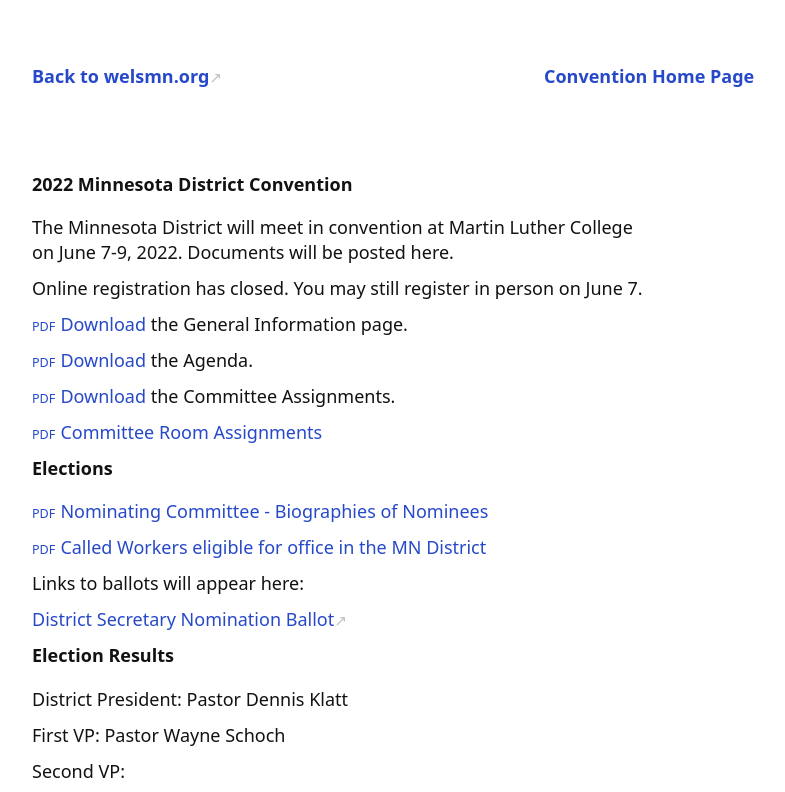
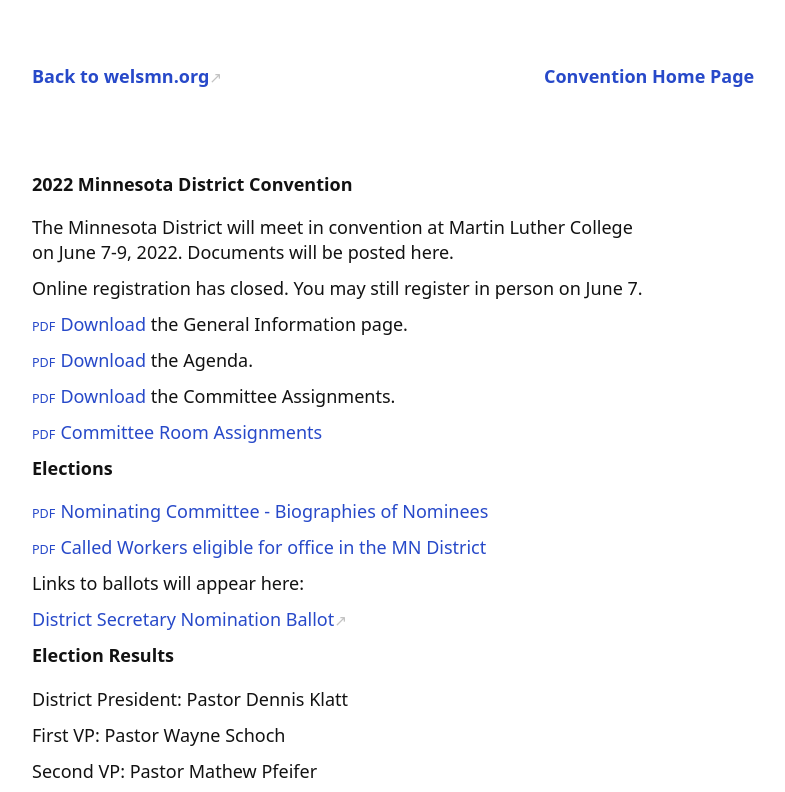
Before and after one commit to welsmn/welsmn.github.io, a plain HTML site: page convention2022/convention.html in a window 1280 px wide. Shown: the top 792 px of the page, without its empty margins (96-881 px from the left). Drawn offline with Linux system fonts and the light colour scheme.

Commit message:
2nd vp results

```diff
--- a/convention2022/convention.html
+++ b/convention2022/convention.html
@@ -60,7 +60,7 @@
           <h2>Election Results</h2>
           <p>District President: Pastor Dennis Klatt </p>
           <p>First VP: Pastor Wayne Schoch</p>
-          <p>Second VP: </p>
+          <p>Second VP: Pastor Mathew Pfeifer</p>
 
 
           <h2>2022 Convention Shared Folder</h2>
```
